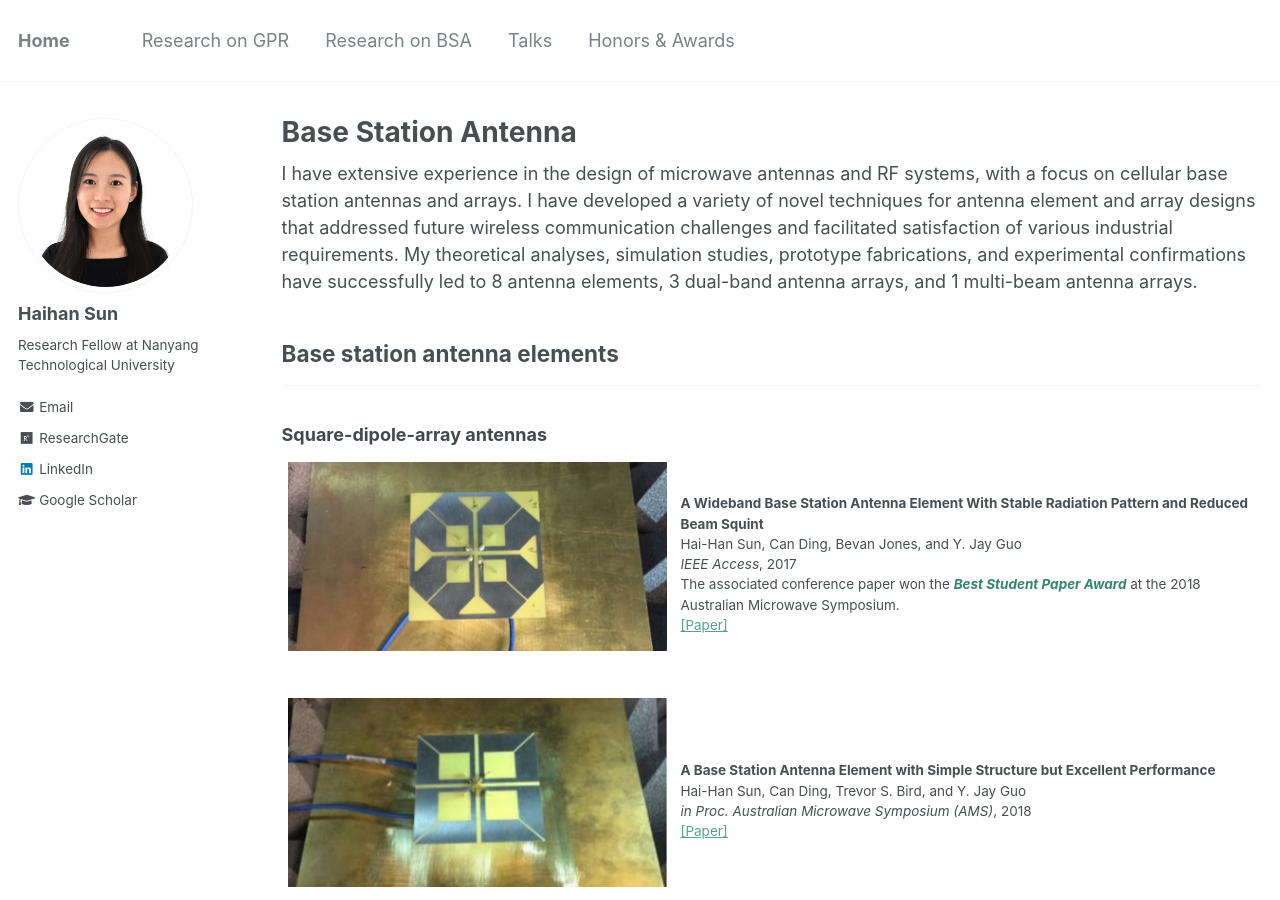
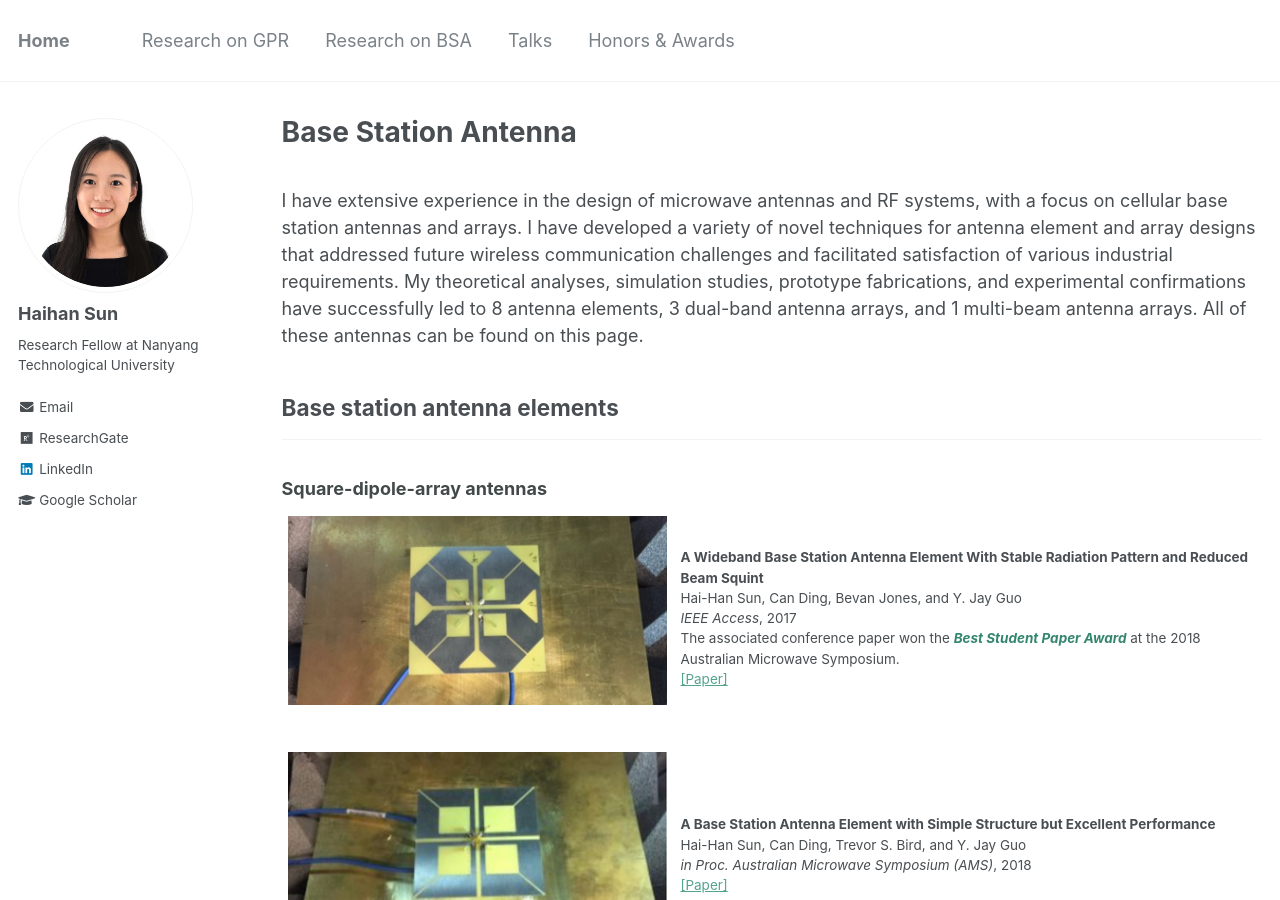
Before and after one commit to Haihan-Sun/Haihan-Sun.github.io, a Jekyll site: the page built from _pages/BSA.html, in a window 1280 px wide and 900 px high. Built offline with Jekyll 4.4.1, drawn with Linux system fonts in a browser that asks for light colours.

Commit message:
Update BSA.html

```diff
--- a/_pages/BSA.html
+++ b/_pages/BSA.html
@@ -13,10 +13,12 @@ author_profile: true
 </head>
 <html>
 <body>
+<br>
+
 I have extensive experience in the design of microwave antennas and RF systems, with a focus on cellular base station antennas and arrays.
 I have developed a variety of novel techniques for antenna element and array designs that addressed future wireless communication challenges and
 facilitated satisfaction of various industrial requirements. My theoretical analyses, simulation studies, prototype fabrications, and experimental
-confirmations have successfully led to 8 antenna elements, 3 dual-band antenna arrays, and 1 multi-beam antenna arrays.  <br />
+confirmations have successfully led to 8 antenna elements, 3 dual-band antenna arrays, and 1 multi-beam antenna arrays. All of these antennas can be found on this page.  <br />
 
 <h2>Base station antenna elements</center></h2>
 <HR style="border:5 " width="100%"  SIZE=5>
```
